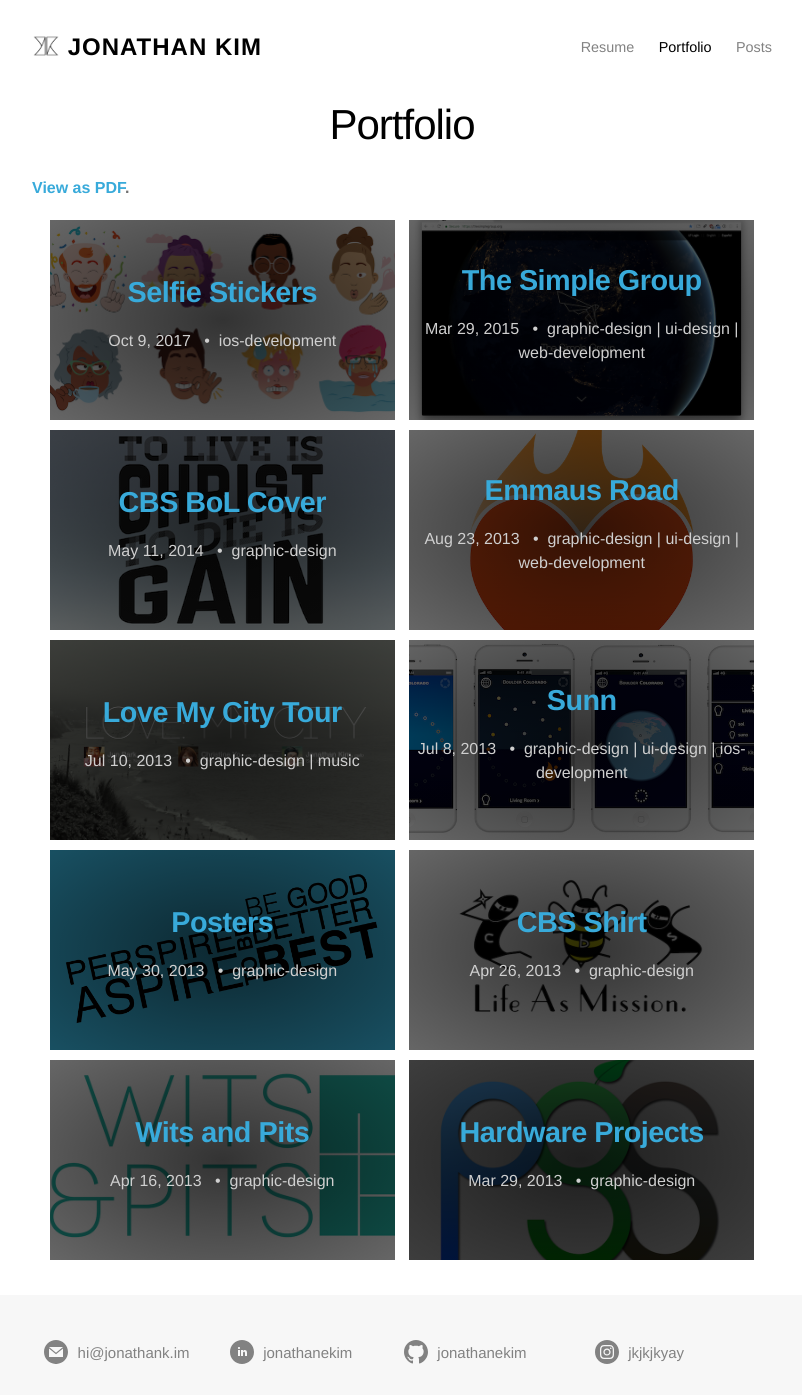
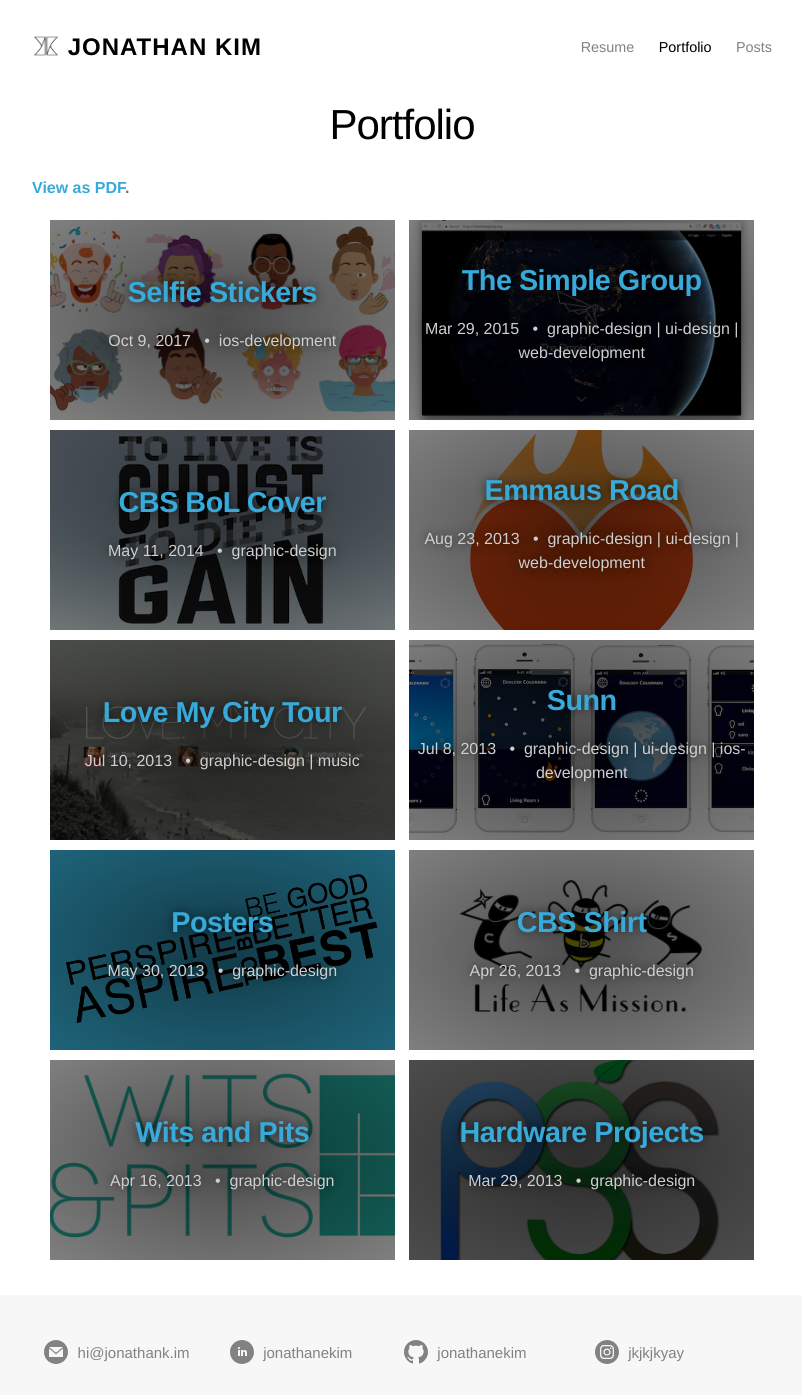
Before and after one commit to jonathanekim/jonathanekim.github.io, a Jekyll site: the page built from portfolios.md, in a window 1280 px wide. Shown: the whole page, without its empty margins (238-1040 px from the left). Built offline with Jekyll 4.4.1, drawn with Linux system fonts in a browser that asks for light colours.

Commit message:
Adjust overlay on portfolio cards.

```diff
--- a/_sass/minima/_includes.scss
+++ b/_sass/minima/_includes.scss
@@ -300,7 +300,7 @@
 
 .portfolio-card-overlay {
   position: relative;
-  background-image: radial-gradient( rgba(0, 0, 0, 0.8), rgba(0, 0, 0, 0.6));
+  background-image: radial-gradient( rgba(0, 0, 0, 0.7), rgba(0, 0, 0, 0.5));
   opacity: 0;
   transition: opacity .5s;
   &:hover {
@@ -320,9 +320,11 @@
   .portfolio-card-title {
     color: $brand-color;
     text-align: center;
+    text-shadow: 0px 0px 10px rgba(0, 0, 0, 0.6);
   }
   .portfolio-card-subtitle {
     color: $grey-color-light;
     text-align: center;
+    text-shadow: 0px 0px 10px rgba(0, 0, 0, 0.6);
   }
 }
```
